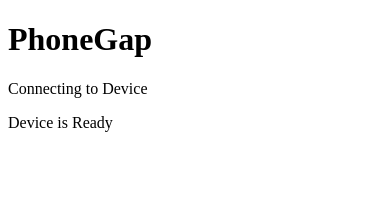
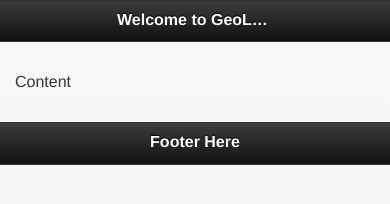
Before and after one commit to apsrose/geolocateme, a plain HTML site: page www/index.html in a window 390 px wide. Drawn offline with Linux system fonts and the light colour scheme; some packages are replaced by stand-ins of ours.

```diff
--- a/www/index.html
+++ b/www/index.html
@@ -10,11 +10,16 @@
     <head>
         <meta http-equiv="Content-Type" content="text/html; charset=UTF-8" />
         <meta name="format-detection" content="telephone=no" />
-        <meta name="viewport" content="user-scalable=no, initial-scale=1, maximum-scale=1, minimum-scale=1, width=device-width, height=device-height, target-densitydpi=device-dpi" />
+        <meta name="viewport" content="user-scalable=no, initial-scale=1, maximum-scale=1, minimum-scale=1, width=device-width, 	  height=device-height, target-densitydpi=device-dpi" />
+
+
+        <link  rel="stylesheet" type="text/css" href="js/JavaScriptLibraries/jquery.mobile-1.2.0.css" />
         <link rel="stylesheet" type="text/css" href="css/index.css" />
-        <title>Hello World</title>
+        <title>GeoLocation History App</title>
     </head>
     <body>
+
+		<!--
         <div class="app">
             <h1>PhoneGap</h1>
             <div id="deviceready">
@@ -22,8 +27,29 @@
                 <p class="status complete blink hide">Device is Ready</p>
             </div>
         </div>
+        -->
+        <div data-role="page">
+        	<div data-role="header">
+        	<h2>Welcome to GeoLocation History</h2>
+        	</div>
+        	<div data-role="content">
+        	<p>Content</p>
+        	</div>
+        	<div data-role="footer">
+        	<h5>Footer Here</h5>
+        	</div>
+        </div>
+
+
+
         <script type="text/javascript" src="phonegap.js"></script>
+
+       <script src="js/JavaScriptLibraries/jquery-1.8.2.js" type="text/javascript"></script>
+
+        <script src="js/JavaScriptLibraries/jquery.mobile-1.2.0.js" type="text/javascript"></script>
+
         <script type="text/javascript" src="js/index.js"></script>
+
         <script type="text/javascript">
             app.initialize();
         </script>
```
